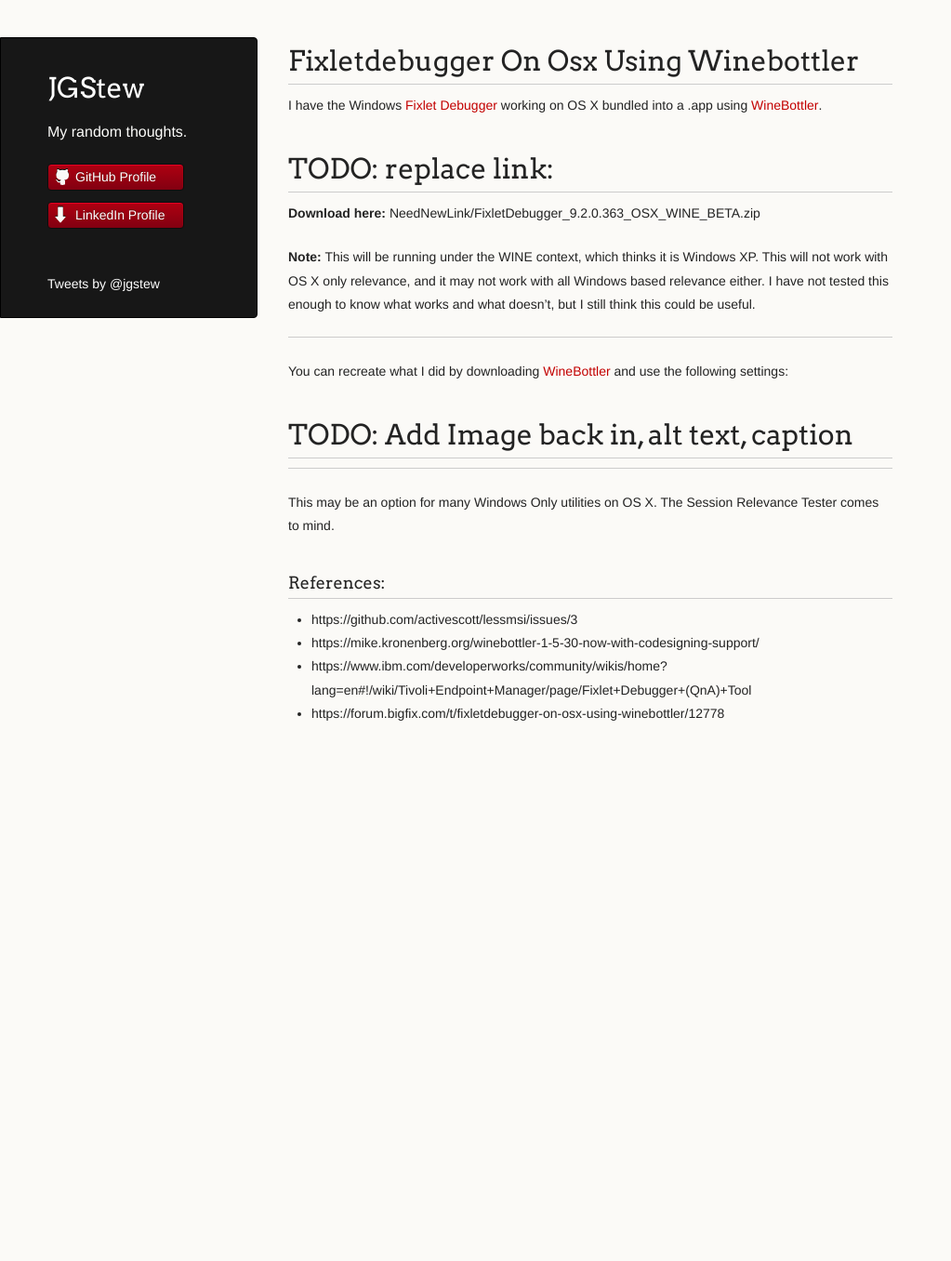
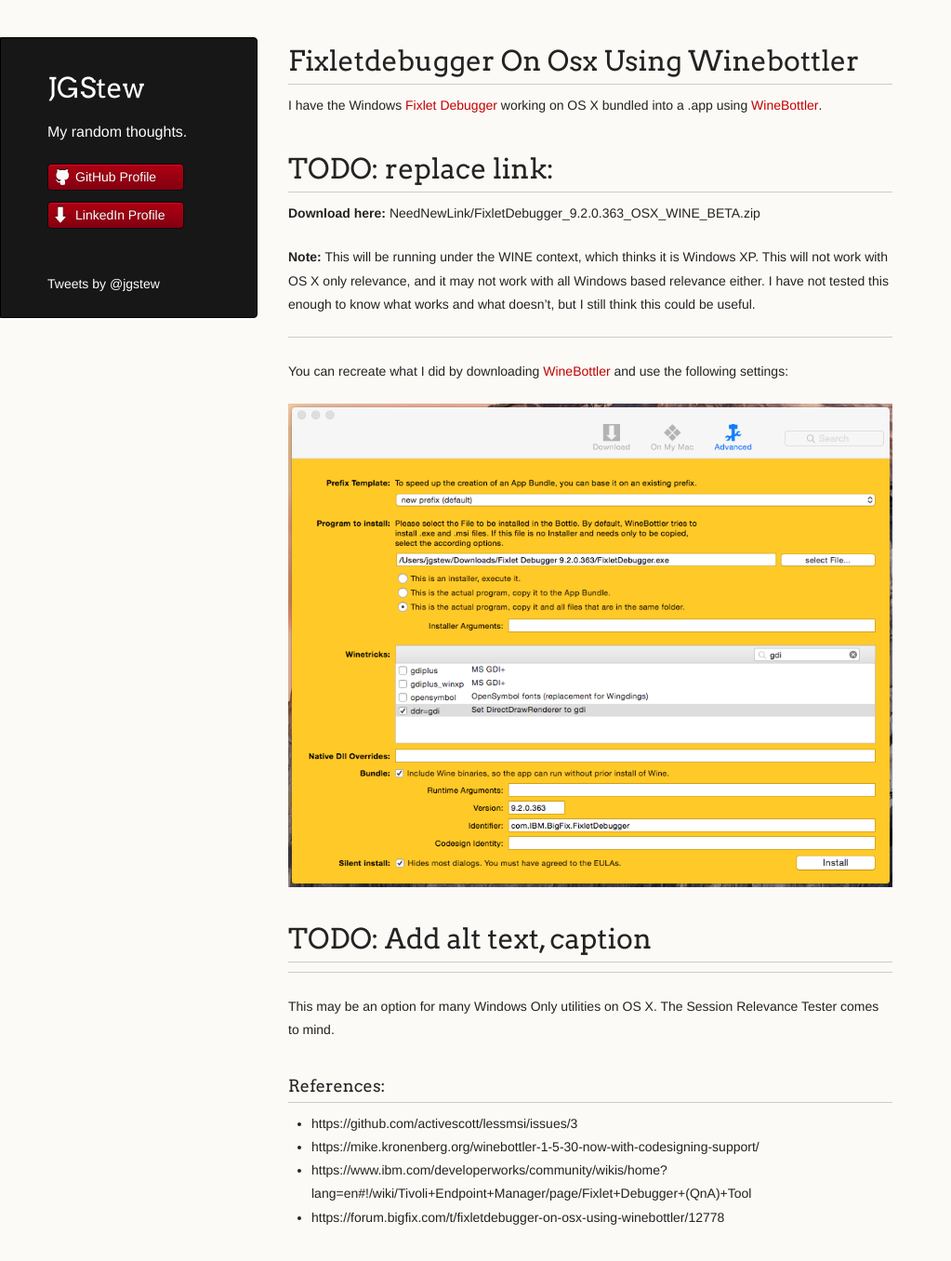
Before and after one commit to jgstew/jgstew.github.io, a Jekyll site: the page built from _posts/2015-03-17-FixletDebugger-on-OSX-using-WineBottler.md, in a window 1280 px wide and 1394 px high. Shown: the top 1356 px of the window at 93% size, without its empty margins (0-1023 px from the left). Built offline with Jekyll 4.4.1, drawn with Linux system fonts in a browser that asks for light colours; comment, search, counter and statistics services are not loaded.

Commit message:
Update 2015-03-17-FixletDebugger-on-OSX-using-WineBottler.md
add image back in

```diff
--- a/_posts/2015-03-17-FixletDebugger-on-OSX-using-WineBottler.md
+++ b/_posts/2015-03-17-FixletDebugger-on-OSX-using-WineBottler.md
@@ -11,7 +11,8 @@ I have the Windows [Fixlet Debugger][1] working on OS X bundled into a .app usin
 
 You can recreate what I did by downloading [WineBottler][3] and use the following settings:
 
-# TODO: Add Image back in, alt text, caption
+![](https://jgstew.github.io/images/Winebottler_FixletDebugger_9.2.png)
+# TODO: Add alt text, caption
 
 ----------
 
```
